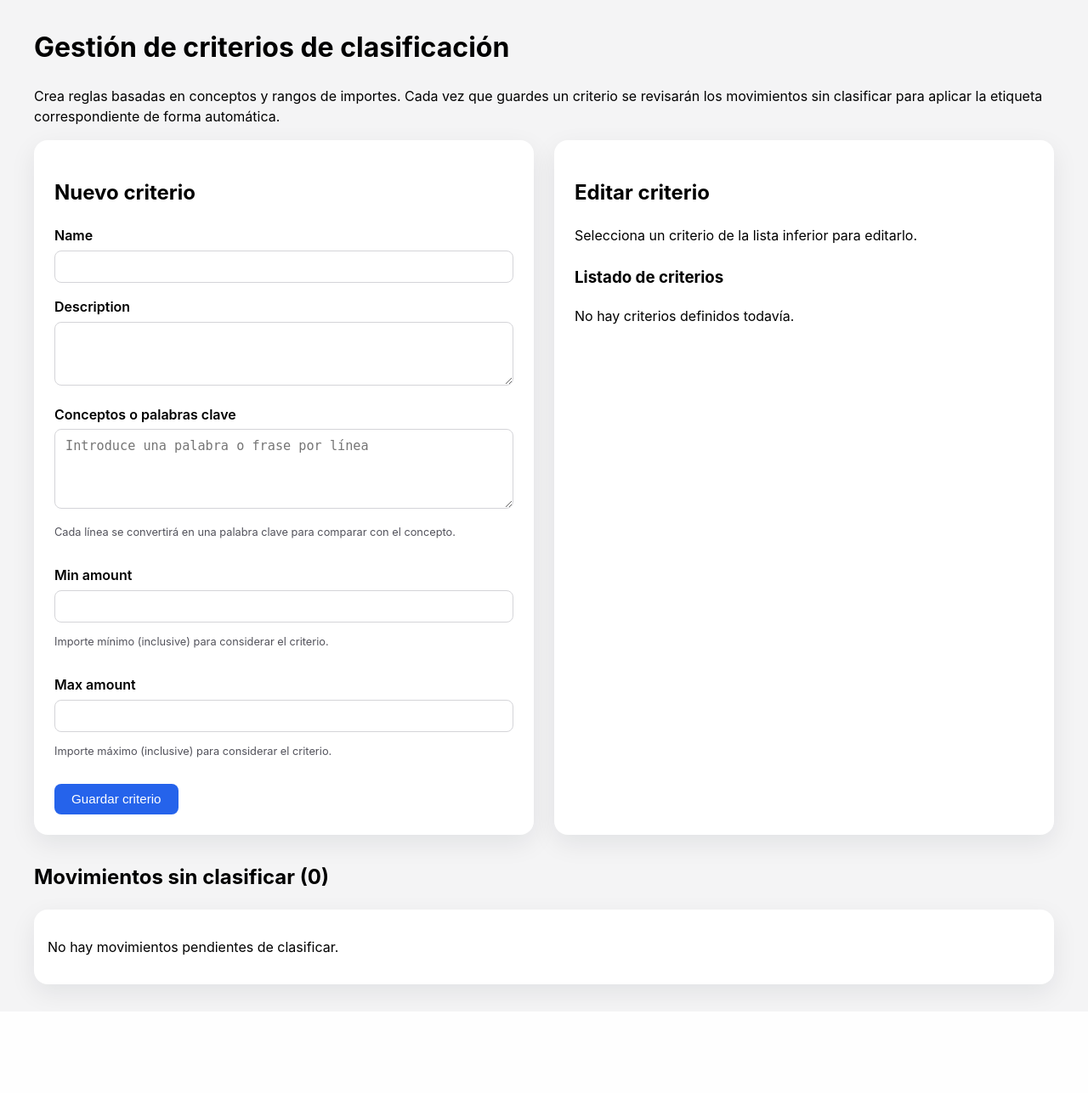
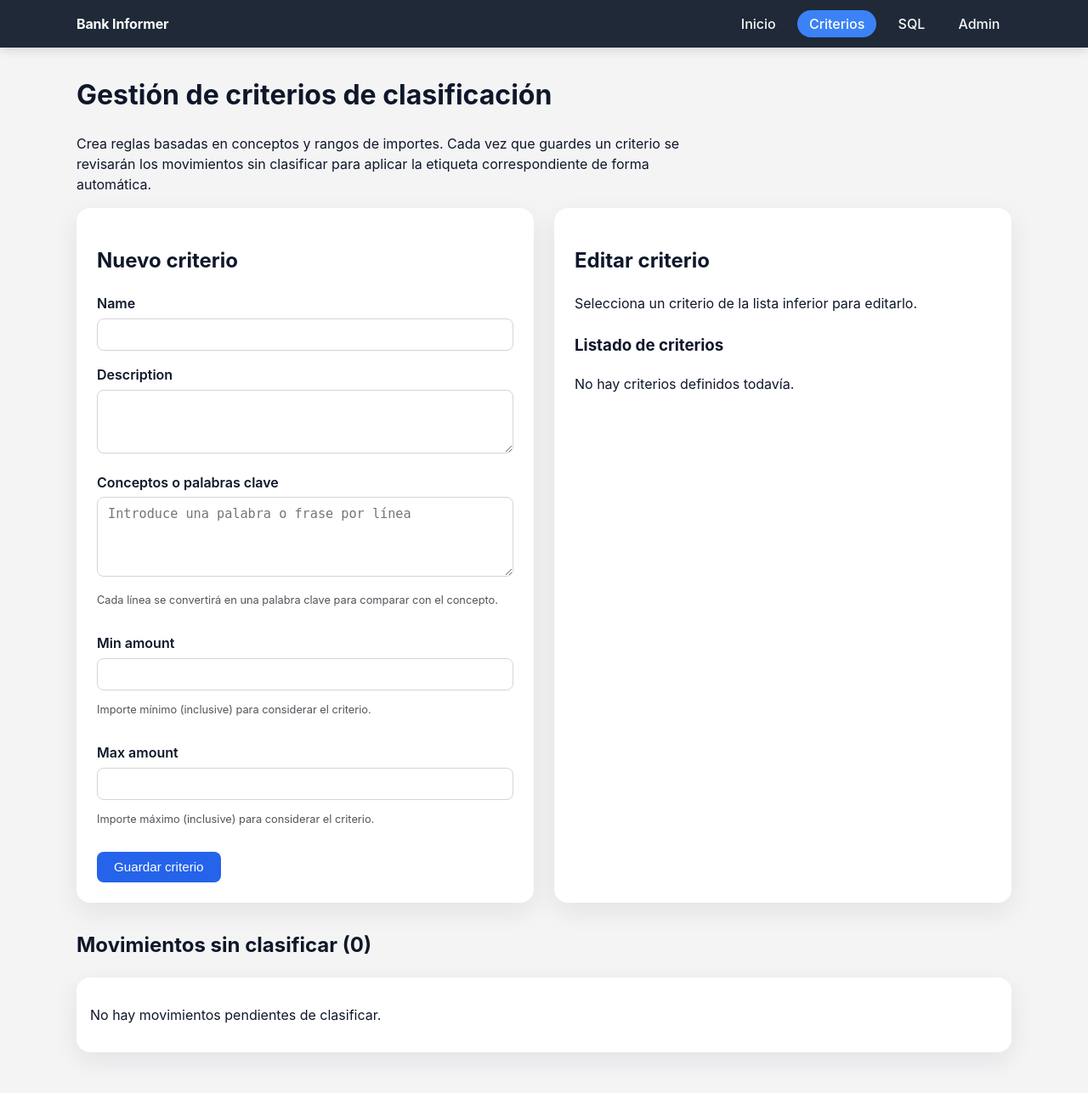
Before and after one commit to danicassani/bank_informer, a Django app: page /criterios/ in a window 1280 px wide. Shown: the whole page at 85% size. Before the commit the page ends 1184 px from the top, so only its background shows below. Run offline with Django 5.2, Linux system fonts and the light colour scheme; data that the repository does not hold is empty.

Commit message:
Add shared base and navbar templates

```diff
--- /dev/null
+++ b/invoice_classifier/templates/invoice_classifier/base.html
@@ -0,0 +1,59 @@
+{% load static %}
+<!DOCTYPE html>
+<html lang="es">
+  <head>
+    <meta charset="utf-8" />
+    <meta name="viewport" content="width=device-width, initial-scale=1" />
+    <title>{% block title %}Bank Informer{% endblock %}</title>
+    <style>
+      :root {
+        color-scheme: light;
+        font-family: "Inter", system-ui, -apple-system, BlinkMacSystemFont,
+          "Segoe UI", sans-serif;
+        line-height: 1.5;
+        background-color: #f4f4f5;
+      }
+
+      body {
+        margin: 0;
+        min-height: 100vh;
+        background: #f4f4f5;
+        color: #0f172a;
+      }
+
+      a {
+        color: inherit;
+      }
+
+      .layout {
+        min-height: 100vh;
+        display: flex;
+        flex-direction: column;
+      }
+
+      .content {
+        flex: 1;
+        width: min(1100px, calc(100% - 3rem));
+        margin: 0 auto;
+        padding: 2rem 0 3rem;
+      }
+
+      @media (max-width: 720px) {
+        .content {
+          width: min(100%, calc(100% - 2rem));
+          padding: 1.5rem 0 2rem;
+        }
+      }
+    </style>
+    {% block extra_head %}{% endblock %}
+  </head>
+  <body class="{% block body_class %}{% endblock %}">
+    <div class="layout">
+      {% block navbar %}{% include "invoice_classifier/partials/navbar.html" %}{% endblock %}
+      <main class="content {% block content_class %}{% endblock %}">
+        {% block content %}{% endblock %}
+      </main>
+    </div>
+    {% block extra_scripts %}{% endblock %}
+  </body>
+</html>
--- a/invoice_classifier/templates/invoice_classifier/manage_criteria.html
+++ b/invoice_classifier/templates/invoice_classifier/manage_criteria.html
@@ -1,40 +1,30 @@
-<!DOCTYPE html>
-{% load static %}
-<html lang="es">
-  <head>
-    <meta charset="utf-8" />
-    <meta name="viewport" content="width=device-width, initial-scale=1" />
-    <title>Gestión de criterios de clasificación</title>
+{% extends "invoice_classifier/base.html" %}
+
+{% block title %}Gestión de criterios de clasificación{% endblock %}
+
+{% block navbar %}
+  {% include "invoice_classifier/partials/navbar.html" with active_page="criteria" %}
+{% endblock %}
+
+{% block extra_head %}
+  {{ block.super }}
   <style>
-      :root {
-        color-scheme: light;
-        font-family: "Inter", system-ui, -apple-system, BlinkMacSystemFont, "Segoe UI", sans-serif;
-        line-height: 1.5;
-      }
-
-      body {
-        margin: 0;
-        background: #f4f4f5;
-        padding: 2rem;
-      }
-
-      main {
-        max-width: 1200px;
-        margin: 0 auto;
-      }
-
-      h1 {
+    .criteria-page h1 {
       margin-top: 0;
       font-size: 2rem;
     }
 
-      .messages {
+    .criteria-page p {
+      max-width: 720px;
+    }
+
+    .criteria-page .messages {
       list-style: none;
       padding: 0;
       margin: 1rem 0;
     }
 
-      .messages li {
+    .criteria-page .messages li {
       background: #ecfdf5;
       border: 1px solid #34d399;
       color: #065f46;
@@ -43,33 +33,33 @@
       margin-bottom: 0.5rem;
     }
 
-      .panels {
+    .criteria-page .panels {
       display: grid;
       gap: 1.5rem;
       grid-template-columns: repeat(auto-fit, minmax(320px, 1fr));
     }
 
-      .panel {
+    .criteria-page .panel {
       background: #ffffff;
       border-radius: 1rem;
       padding: 1.5rem;
       box-shadow: 0 10px 30px rgba(15, 23, 42, 0.08);
     }
 
-      form {
+    .criteria-page form {
       display: grid;
       gap: 1rem;
     }
 
-      label {
+    .criteria-page label {
       font-weight: 600;
       display: block;
       margin-bottom: 0.35rem;
     }
 
-      input[type="text"],
-      textarea,
-      input[type="number"] {
+    .criteria-page input[type="text"],
+    .criteria-page textarea,
+    .criteria-page input[type="number"] {
       width: 100%;
       padding: 0.6rem 0.75rem;
       border-radius: 0.5rem;
@@ -78,23 +68,23 @@
       box-sizing: border-box;
     }
 
-      textarea {
+    .criteria-page textarea {
       resize: vertical;
     }
 
-      .helptext {
+    .criteria-page .helptext {
       font-size: 0.8rem;
       color: #52525b;
     }
 
-      .errorlist {
+    .criteria-page .errorlist {
       margin: 0.25rem 0 0;
       padding-left: 1.1rem;
       color: #b91c1c;
       font-size: 0.85rem;
     }
 
-      button {
+    .criteria-page button {
       justify-self: start;
       background: #2563eb;
       color: #ffffff;
@@ -106,15 +96,15 @@
       transition: background 0.2s ease;
     }
 
-      button:hover {
+    .criteria-page button:hover {
       background: #1d4ed8;
     }
 
-      .criteria-list {
+    .criteria-page .criteria-list {
       margin-top: 1.5rem;
     }
 
-      .criteria-list ul {
+    .criteria-page .criteria-list ul {
       list-style: none;
       padding: 0;
       margin: 0;
@@ -122,30 +112,30 @@
       gap: 0.75rem;
     }
 
-      .criteria-item {
+    .criteria-page .criteria-item {
       border: 1px solid #e4e4e7;
       border-radius: 0.75rem;
       padding: 0.75rem 1rem;
       background: #fafafa;
     }
 
-      .criteria-item strong {
+    .criteria-page .criteria-item strong {
       display: block;
       font-size: 1rem;
       margin-bottom: 0.2rem;
     }
 
-      .criteria-item a {
+    .criteria-page .criteria-item a {
       color: #2563eb;
       text-decoration: none;
       font-weight: 600;
     }
 
-      .transactions {
+    .criteria-page .transactions {
       margin-top: 2rem;
     }
 
-      .transaction-list {
+    .criteria-page .transaction-list {
       background: #ffffff;
       border-radius: 1rem;
       padding: 1rem;
@@ -154,43 +144,44 @@
       overflow-y: auto;
     }
 
-      table {
+    .criteria-page table {
       width: 100%;
       border-collapse: collapse;
     }
 
-      th,
-      td {
+    .criteria-page th,
+    .criteria-page td {
       text-align: left;
       padding: 0.5rem 0.75rem;
       border-bottom: 1px solid #e4e4e7;
       font-size: 0.9rem;
     }
 
-      th {
+    .criteria-page th {
       position: sticky;
       top: 0;
       background: #ffffff;
       z-index: 1;
     }
 
-      tr:last-child td {
+    .criteria-page tr:last-child td {
       border-bottom: none;
     }
 
     @media (max-width: 720px) {
-        body {
-          padding: 1rem;
+      .criteria-page {
+        padding: 0 0.5rem;
       }
 
-        .transaction-list {
+      .criteria-page .transaction-list {
         max-height: 320px;
       }
     }
   </style>
-  </head>
-  <body>
-    <main>
+{% endblock %}
+
+{% block content %}
+  <div class="criteria-page">
     <h1>Gestión de criterios de clasificación</h1>
     <p>
       Crea reglas basadas en conceptos y rangos de importes. Cada vez que guardes un
@@ -320,6 +311,5 @@
         {% endif %}
       </div>
     </section>
-    </main>
-  </body>
-</html>
+  </div>
+{% endblock %}
--- /dev/null
+++ b/invoice_classifier/templates/invoice_classifier/partials/navbar.html
@@ -0,0 +1,89 @@
+<nav class="top-nav">
+  <div class="top-nav__inner">
+    <a class="top-nav__brand" href="{% url 'index' %}">Bank Informer</a>
+    <ul class="top-nav__links">
+      <li>
+        <a href="{% url 'index' %}" class="{% if active_page == 'index' %}is-active{% endif %}">
+          Inicio
+        </a>
+      </li>
+      <li>
+        <a href="{% url 'manage_classification_criteria' %}" class="{% if active_page == 'criteria' %}is-active{% endif %}">
+          Criterios
+        </a>
+      </li>
+      <li>
+        <a href="{% url 'debug_sql_console' %}" class="{% if active_page == 'sql' %}is-active{% endif %}">
+          SQL
+        </a>
+      </li>
+      <li>
+        <a href="{% url 'admin:index' %}" class="{% if active_page == 'admin' %}is-active{% endif %}">
+          Admin
+        </a>
+      </li>
+    </ul>
+  </div>
+</nav>
+<style>
+  .top-nav {
+    background: #1f2937;
+    color: #f8fafc;
+    box-shadow: 0 2px 12px rgba(15, 23, 42, 0.16);
+  }
+
+  .top-nav__inner {
+    max-width: 1100px;
+    margin: 0 auto;
+    padding: 1rem 1.5rem;
+    display: flex;
+    align-items: center;
+    justify-content: space-between;
+    gap: 1.5rem;
+  }
+
+  .top-nav__brand {
+    font-weight: 700;
+    letter-spacing: -0.01em;
+    text-decoration: none;
+    color: inherit;
+  }
+
+  .top-nav__links {
+    list-style: none;
+    display: flex;
+    gap: 0.75rem;
+    margin: 0;
+    padding: 0;
+  }
+
+  .top-nav__links a {
+    text-decoration: none;
+    color: inherit;
+    padding: 0.35rem 0.85rem;
+    border-radius: 999px;
+    font-weight: 500;
+    transition: background 0.2s ease, color 0.2s ease;
+  }
+
+  .top-nav__links a:hover {
+    background: rgba(148, 163, 184, 0.2);
+  }
+
+  .top-nav__links a.is-active {
+    background: #3b82f6;
+    color: white;
+  }
+
+  @media (max-width: 640px) {
+    .top-nav__inner {
+      flex-direction: column;
+      align-items: flex-start;
+    }
+
+    .top-nav__links {
+      flex-wrap: wrap;
+      gap: 0.5rem;
+    }
+  }
+</style>
```
Also changed, not shown: invoice_classifier/static/invoice_classifier/index.css (+23 -3 lines), invoice_classifier/templates/invoice_classifier/debug_sql.html (+40 -27 lines), invoice_classifier/templates/invoice_classifier/index.html (+21 -10 lines). Lines whose indentation alone changed are shown as unchanged.
